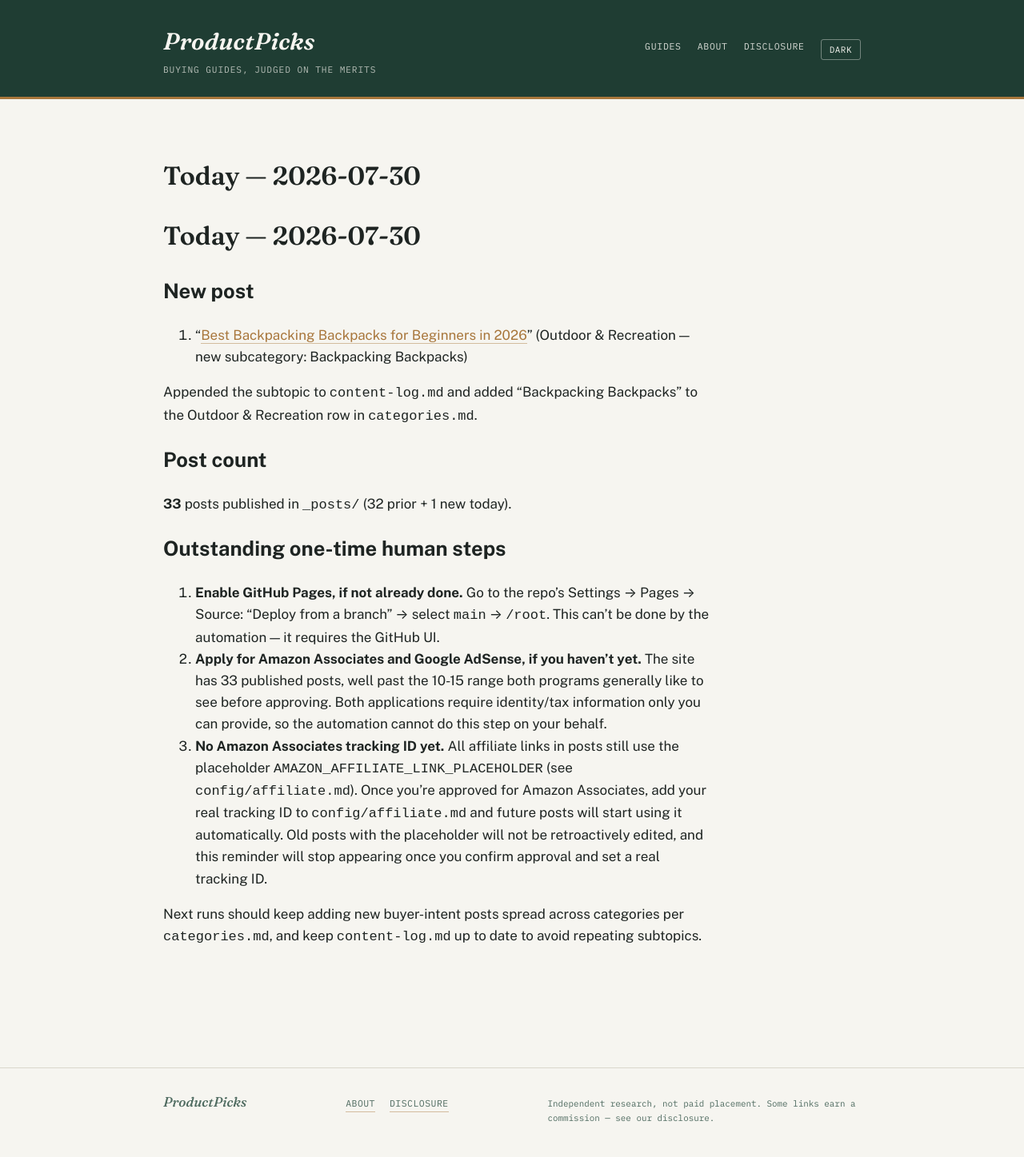
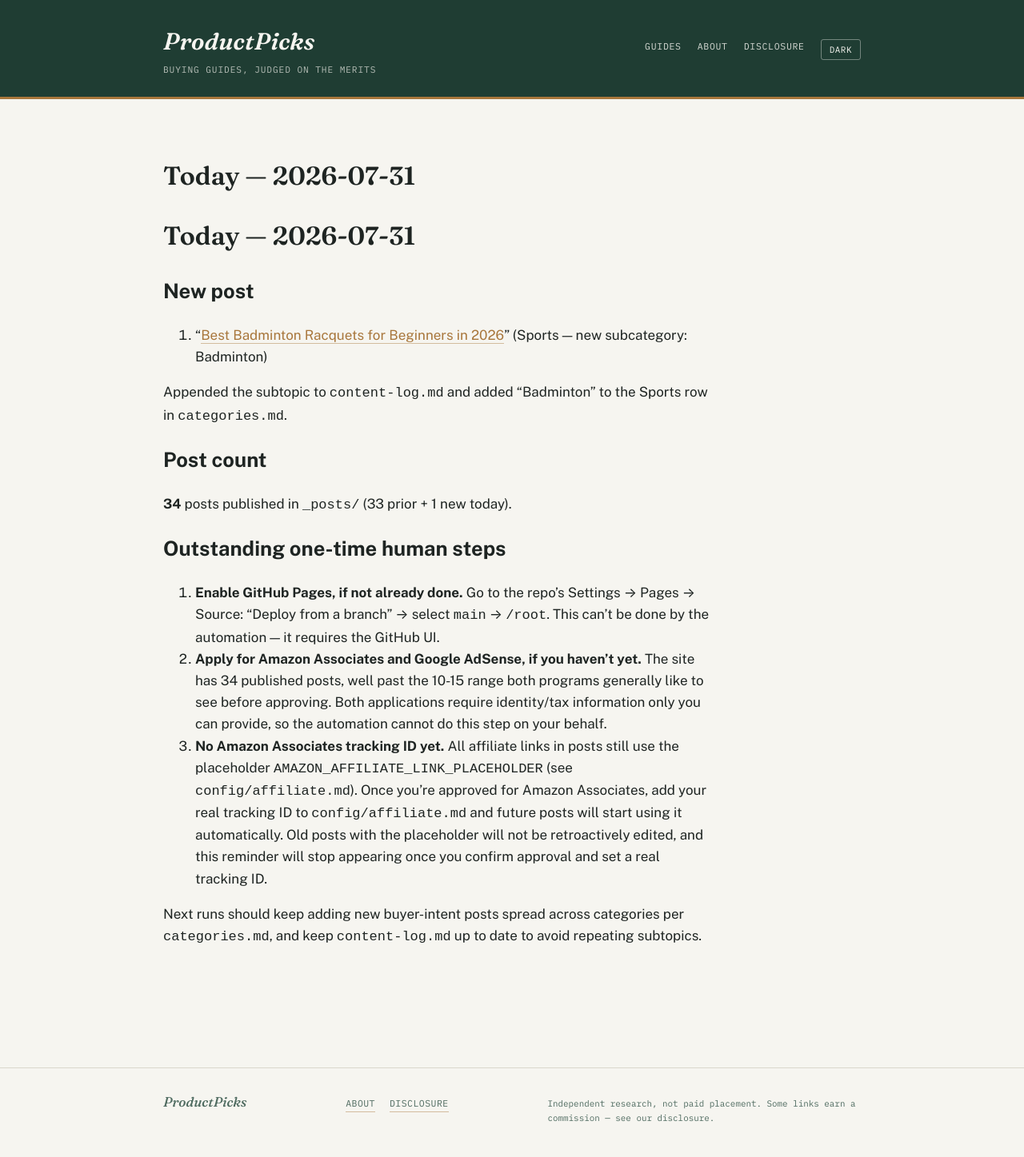
Before and after one commit to ajith198/ProductPicks, a Jekyll site: the page built from today.md, in a window 1280 px wide. Shown: the whole page at 80% size. Built offline with Jekyll 4.4.1, drawn with Linux system fonts in a browser that asks for light colours; our own code applies the rules of GitHub Pages for plain Markdown files.

Commit message:
daily: 2026-07-31 new post + log update
Add "Best Badminton Racquets for Beginners in 2026" post, new Sports/Badminton
subcategory. Update content-log.md, categories.md, today.md, TODAY.md.

```diff
--- a/categories.md
+++ b/categories.md
@@ -1,6 +1,6 @@
 # Categories & expansion strategy
 
-**Status: multi-category, as of 2026-07-12. Updated 2026-07-30.** ProductPicks started as a pickleball-only site (see `niche.md` for that original research). This file governs the site now that it has expanded into multiple product verticals, and is the doc future automated/daily runs should consult when choosing what to write next.
+**Status: multi-category, as of 2026-07-12. Updated 2026-07-31.** ProductPicks started as a pickleball-only site (see `niche.md` for that original research). This file governs the site now that it has expanded into multiple product verticals, and is the doc future automated/daily runs should consult when choosing what to write next.
 
 ## Front matter taxonomy
 
@@ -19,7 +19,7 @@ These two fields drive the Category / Type / Year filters in the search bar on t
 
 | Category | Subcategories covered so far |
 |---|---|
-| Sports | Pickleball, Soccer, Tennis, Cycling, Running, Yoga, Golf, Basketball |
+| Sports | Pickleball, Soccer, Tennis, Cycling, Running, Yoga, Golf, Basketball, Badminton |
 | Home & Kitchen | Coffee Makers, Electric Kettles, Blenders, Air Fryers, Toaster Ovens, Rice Cookers, Stand Mixers, Robot Vacuums, Espresso Machines |
 | Outdoor & Recreation | Camping Tents, Sleeping Bags, Headlamps, Hiking Boots, Camp Stoves, Water Filters, Trekking Poles, Coolers, Backpacking Backpacks |
 
--- a/today.md
+++ b/today.md
@@ -1,19 +1,19 @@
-# Today — 2026-07-30
+# Today — 2026-07-31
 
 ## New post
 
-1. "[Best Backpacking Backpacks for Beginners in 2026](/outdoor/buying-guides/best-backpacking-backpacks-for-beginners/)" (Outdoor & Recreation — new subcategory: Backpacking Backpacks)
+1. "[Best Badminton Racquets for Beginners in 2026](/racquets/buying-guides/best-badminton-racquets-for-beginners/)" (Sports — new subcategory: Badminton)
 
-Appended the subtopic to `content-log.md` and added "Backpacking Backpacks" to the Outdoor & Recreation row in `categories.md`.
+Appended the subtopic to `content-log.md` and added "Badminton" to the Sports row in `categories.md`.
 
 ## Post count
 
-**33** posts published in `_posts/` (32 prior + 1 new today).
+**34** posts published in `_posts/` (33 prior + 1 new today).
 
 ## Outstanding one-time human steps
 
 1. **Enable GitHub Pages, if not already done.** Go to the repo's Settings → Pages → Source: "Deploy from a branch" → select `main` → `/root`. This can't be done by the automation — it requires the GitHub UI.
-2. **Apply for Amazon Associates and Google AdSense, if you haven't yet.** The site has 33 published posts, well past the 10-15 range both programs generally like to see before approving. Both applications require identity/tax information only you can provide, so the automation cannot do this step on your behalf.
+2. **Apply for Amazon Associates and Google AdSense, if you haven't yet.** The site has 34 published posts, well past the 10-15 range both programs generally like to see before approving. Both applications require identity/tax information only you can provide, so the automation cannot do this step on your behalf.
 3. **No Amazon Associates tracking ID yet.** All affiliate links in posts still use the placeholder `AMAZON_AFFILIATE_LINK_PLACEHOLDER` (see `config/affiliate.md`). Once you're approved for Amazon Associates, add your real tracking ID to `config/affiliate.md` and future posts will start using it automatically. Old posts with the placeholder will not be retroactively edited, and this reminder will stop appearing once you confirm approval and set a real tracking ID.
 
 Next runs should keep adding new buyer-intent posts spread across categories per `categories.md`, and keep `content-log.md` up to date to avoid repeating subtopics.
```
Also changed, not shown: TODAY.md (+1 -1 lines), _posts/2026-07-31-best-badminton-racquets-for-beginners.md (added, +63 -0 lines), content-log.md (+1 -0 lines).
